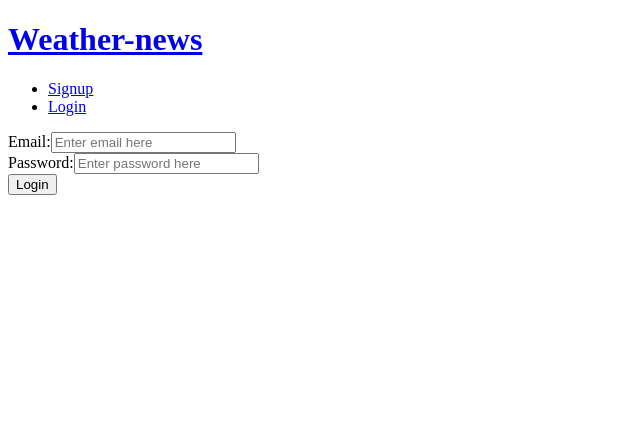
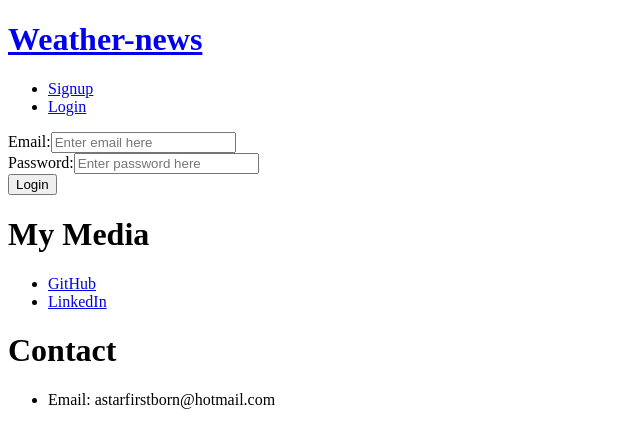
Before and after one commit to aestrella0140/REACT-Weather-Dashboard, a React (Vite) app in the folder client/: page / in a window 1280 px wide. Shown: the top 448 px of the page, without its empty margins (0-640 px from the left). Built offline with nearby package versions, Linux system fonts and the light colour scheme.

Commit message:
import footer into app.jsx

```diff
--- a/client/src/App.jsx
+++ b/client/src/App.jsx
@@ -8,6 +8,7 @@ import {
 import { setContext } from '@apollo/client/link/context';
 
 import Nav from './components/header/nav';
+import Footer from './components/footer/footer';
 
 const httpLink = createHttpLink({
   uri: '/graphql',
@@ -36,7 +37,7 @@ function App() {
         <div>
           <Outlet />
         </div>
-
+          <Footer />
       </div>
     </ApolloProvider>
   )
--- a/client/src/components/footer/footer.jsx
+++ b/client/src/components/footer/footer.jsx
@@ -1,6 +1,6 @@
 import React from "react";
 // want a link to linkin github need a vision page and contact page about me component
-const footer = () => {
+const Footer = () => {
     return (
         <footer>
             <div>
@@ -9,11 +9,9 @@ const footer = () => {
                 </h1>
                 <ul>
                     <li>
-                        GitHub
                         <a href="https://github.com/aestrella0140">GitHub</a>
                     </li>
                     <li>
-                        LinkedIn
                         <a href="https://www.linkedin.com/in/adrian-estrella-7a91b42a2/">LinkedIn</a>
                     </li>
                 </ul>
@@ -32,4 +30,4 @@ const footer = () => {
     );
 };
 
-export default footer;
+export default Footer;
```
